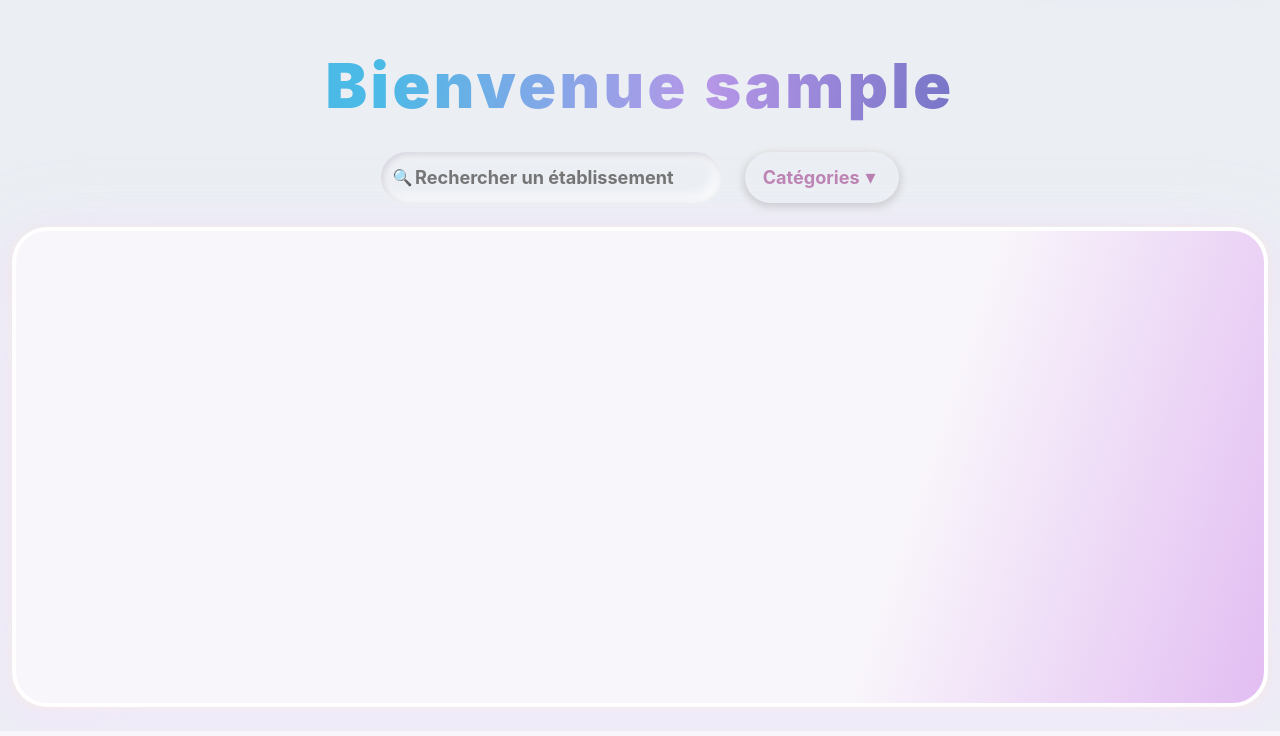
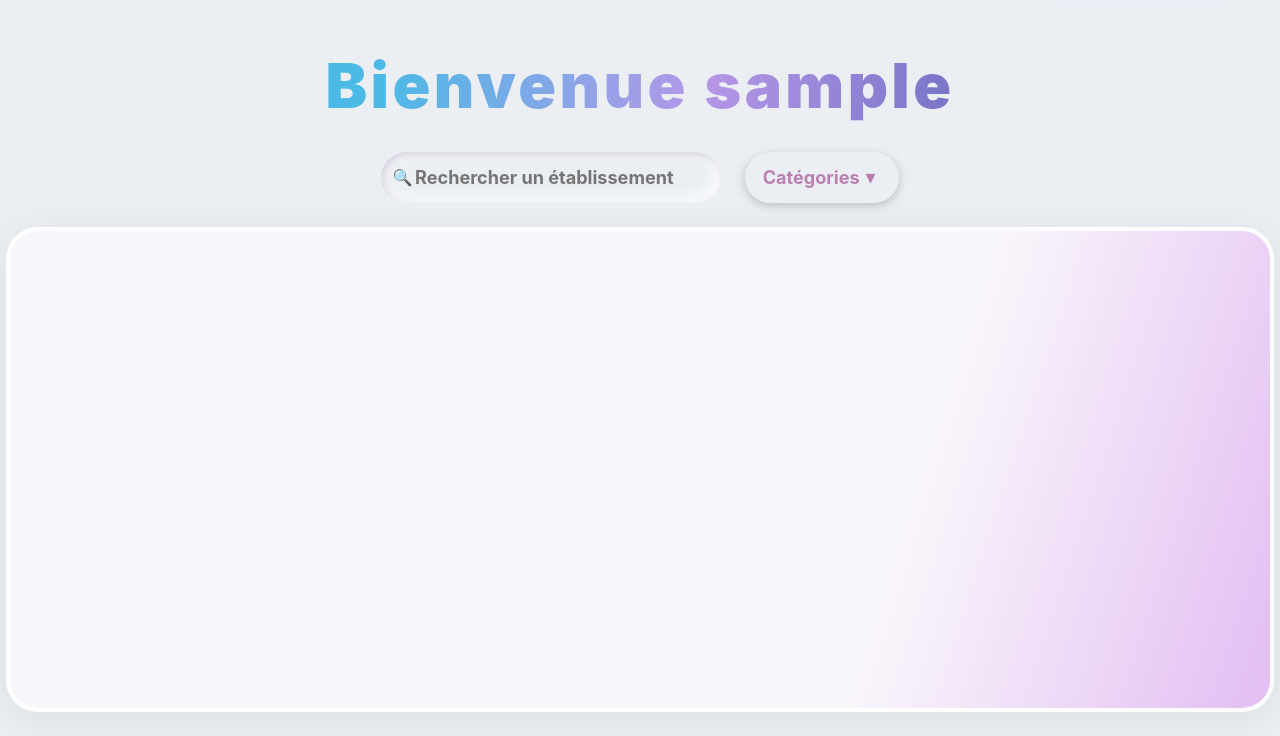
Before and after one commit to Clayton630/Projet-Web, a Flask app: page /home in a window 1280 px wide. Shown: the part 88-824 px from the top of the page. Run offline with Flask 3, Linux system fonts and the light colour scheme; the visitor is signed in with stand-in values (Sample User, id 1); data that the repository does not hold is empty.

Commit message:
Update home.css

```diff
--- a/app/static/css/home.css
+++ b/app/static/css/home.css
@@ -869,3 +869,66 @@ button.leaflet-popup-close-button:hover {
     position: relative;
   }
 }
+@media (max-width: 600px) {
+  .custom-control-container {
+    top: auto !important;
+    bottom: 16px !important;      /* Décale les boutons à 16px du bas (adapte la valeur) */
+    right: 10px !important;
+    left: auto !important;
+    flex-direction: row !important;
+    z-index: 1100 !important;
+  }
+}
+@media (max-width: 600px) {
+  html, body {
+    overflow: hidden !important;
+    height: 100vh !important;
+    width: 100vw !important;
+    position: fixed;
+    overscroll-behavior: none !important;
+    touch-action: none;
+  }
+  body.side-panel-open {
+    overflow: auto !important;
+    position: static !important;
+    touch-action: auto !important;
+  }
+  #side-panel {
+    overflow-y: auto !important;
+    overscroll-behavior: auto !important;
+    touch-action: auto !important;
+    position: fixed !important;
+    top: 0; right: 0; bottom: 0; left: 0;
+    max-height: 100vh;
+    z-index: 4000;
+  }
+}
+@media (min-width: 601px) {
+  .vo-main {
+    padding: 0 !important;
+    margin: 0 !important;
+    width: 100vw !important;
+    max-width: 100vw !important;
+    display: flex !important;
+    flex-direction: column !important;
+    align-items: center !important;
+  }
+  #map.vo-map {
+    width: 99vw !important;           /* bord à bord (1vw de marge visuelle) */
+    max-width: 2000px !important;     /* limite sur ultra large écrans */
+    min-width: 300px !important;
+    margin-left: 0 !important;
+    margin-right: 0 !important;
+    margin-bottom: 1.5em !important;  /* espace en bas */
+    margin-top: 0 !important;
+    border-radius: 2em;
+    box-shadow: 0 8px 40px rgba(0,0,0,0.07);
+    position: relative;
+    left: 0;
+    transform: none;
+    /* Hauteur : moins en bas */
+    height: calc(90vh - 235px) !important;  /* 90vh, moins place pour header/titre, adapte 120px */
+    max-height: calc(90vh - 24px) !important;
+    min-height: 320px !important;
+  }
+}
```
